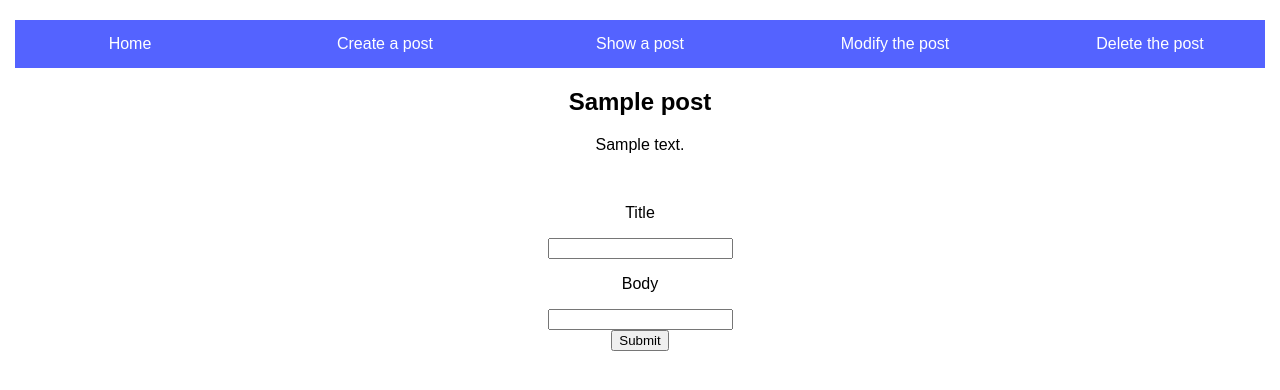
After one commit to VladimirFerko/API-assignment, a Flask app: page /modify/post/1 in a window 1280 px wide. The commit adds this page. Shown: the top 390 px of the page. Run offline with Flask 2, Linux system fonts and the light colour scheme; tables that the repository leaves empty hold one stand-in row (values such as "Sample post").

Commit message:
finished project

```diff
--- a/app.py
+++ b/app.py
@@ -1,25 +1,30 @@
-from flask import Flask, render_template, url_for
+from ast import Delete
+from re import X
+from flask import Flask, render_template, url_for, request, redirect, flash
 from flask_sqlalchemy import SQLAlchemy
-from datetime import datetime
+import jinja2
+from forms import CreatePostForm, IdSubmitForm, ModifyForm, ModifyPostForm
+import requests
+
 
 # creating an instance of class Flask
 app = Flask(__name__)
 
-# added database
+# configuration
+app.config['SECRET_KEY'] = 'bedd54fa8a539ff68972ab70e36df261'
 app.config['SQLALCHEMY_DATABASE_URI'] = 'sqlite:///posts.db'
 
 # initialized the database
 db = SQLAlchemy(app)
 
-# creating a model (SQL table)
+# creating a model (SQL table) with the columns
 class Posts(db.Model):
     id = db.Column(db.Integer, primary_key = True)
-    userId = db.Column(db.Integer, nullable = False, unique = True)
+    userId = db.Column(db.Integer, nullable = False)
     title = db.Column(db.String(50), nullable = False)
     body = db.Column(db.String(200), nullable = False)
-    created_at = db.Column(db.DateTime, default = datetime.utcnow)
 
-    # method for returning an existing models
+    # method for returning an existing elements
     def __repr__(self):
         return f'title - {self.title}'
 
@@ -30,17 +35,157 @@ class Posts(db.Model):
 def home():
     return render_template('index.html')
 
-@app.route('/create')
+
+# app route for creating a post
+@app.route('/create', methods = ['GET', 'POST'])
 def create():
-    return render_template('create.html')
+    # creating forms and waiting for user to submit
+    form = CreatePostForm()
+    if form.validate_on_submit():
+        # getting data
+        data = form.data
+        user = requests.get('https://jsonplaceholder.typicode.com/posts', params = {"userId": f"{data['user_id']}"}).json()
+        # checking if the user does exist
+        if len(user) == 0:
+            return render_template('create.html', form = form, data = "I am sorry, this user does not exist")
+        else:
+            # adding him into a database and redirecting to a home page
+            new_post = Posts(userId = data['user_id'], title = data['title'], body = data['body'])
+            db.session.add(new_post)
+            db.session.commit()
+            return redirect(url_for('home'))
 
-@app.route('/modify')
+
+    try:
+        return render_template('create.html', form = form, data = data)
+    except UnboundLocalError:
+        return render_template('create.html', form = form)
+
+
+
+@app.route('/modify', methods = ['POST', 'GET'])
 def modify():
-    return render_template('modify.html')
+    form = ModifyForm()
 
-@app.route('/show')
+    # modify branch
+    if form.validate_on_submit():
+        id_post = form.data['id_post']
+        try:
+            update = Posts.query.filter_by(id = int(id_post)).first()
+        except ValueError:
+            return render_template('modify.html', form = form, print = 'Id can be only in numeric type')
+
+
+        if not update:
+            return render_template('modify.html', form = form, print = f"There is no post with id '{id_post}'")
+
+
+
+        return redirect(url_for('modify_post', num = id_post))
+
+
+
+
+
+
+    return render_template('modify.html', form = form)
+
+
+@app.route('/modify/post/<int:num>', methods = ['POST', 'GET'])
+def modify_post(num):
+    db_post = Posts.query.filter_by(id = int(num)).first()
+    form = ModifyPostForm()
+    if form.validate_on_submit():
+        update = Posts.query.filter_by(id = int(num)).first()
+        update.title = form.data['title']
+        update.body = form.data['body']
+        db.session.commit()
+
+        return redirect(url_for('home'))
+
+
+
+    return render_template('modify_post.html', title = db_post, form = form)
+
+
+
+@app.route('/delete', methods = ['POST','GET'])
+def delete():
+    form = ModifyForm()
+    id_post = form.data['id_post']
+
+
+    # delete branch
+    if form.validate_on_submit():
+        # getting post informations from the database
+        try:
+            db_post = Posts.query.filter_by(id = int(id_post)).first()
+        except ValueError:
+            return render_template('modify.html', form = form, print = 'Id can be only in numeric type')
+
+        if not db_post:
+            return render_template('modify.html', form = form, print = f'I am sorry, element with id "{id_post}" does not exist')
+
+        db.session.delete(db_post)
+        db.session.commit()
+
+
+        return render_template('index.html')
+
+
+    return render_template('delete.html', form = form)
+
+# route for selecting which one post do you want to see
+@app.route('/show', methods = ['GET', 'POST'])
 def show():
-    return render_template('show.html')
+    # creating forms and waiting to submit
+    form = IdSubmitForm()
+    if form.validate_on_submit():
+        # getting data
+        num = form.data['id_post']
+        posts = Posts.query.all()
+
+        # checking if the users demand is in the database
+        try:
+            for item in posts:
+                if int(item.id) == int(num):
+                    # redirecting to show user his demand
+                    return redirect(url_for('show_post', num = int(num)))
+        except ValueError:
+            # rendering web to tell user he is seeking for sth what is not existing the database
+            return render_template('show.html', form = form, title = 'ID can be only a numeric value')
+
+        # getting request from external API
+        post = requests.get(f'https://jsonplaceholder.typicode.com/posts/{num}').json()
+
+        # checking if the post is present in the database
+        if len(post) == 0:
+            return render_template('show.html', form = form, title = f'I am sorry, there is no post with id "{num}"')
+
+        # redirecting to show user his demand
+        return redirect(url_for('show_post', num = int(num)))
+
+
+    # first web page opening (asking for user input)
+    return render_template('show.html', form = form)
+
+
+@app.route('/show/posts/<int:num>')
+def show_post(num):
+
+    # checking database
+    posts = Posts.query.all()
+    for item in posts:
+        if int(item.id) == int(num):
+            return render_template('show_post.html', title = item.title, body = item.body)
+
+
+
+    # case i dont have any post in my database API method
+    post = requests.get(f'https://jsonplaceholder.typicode.com/posts/{num}').json()
+    return render_template('show_post.html', title = post['title'], body = post['body'])
+
+
 
 
 
--- /dev/null
+++ b/forms.py
@@ -0,0 +1,25 @@
+from flask_wtf import FlaskForm
+from wtforms import StringField, SubmitField
+from wtforms.validators import DataRequired, Length
+
+class IdSubmitForm(FlaskForm):
+    id_post = StringField('Id',
+            validators=[DataRequired(), Length(min = 1, max = 3)])
+    submit = SubmitField('Submit')
+
+
+class CreatePostForm(FlaskForm):
+    user_id = StringField('user_Id', validators=[DataRequired(), Length(min = 1, max = 3)])
+    title = StringField('title', validators=[DataRequired(), Length(min = 1, max = 25)])
+    body = StringField('body', validators=[DataRequired(), Length(min = 1, max = 150)])
+    submit = SubmitField('Submit')
+
+class ModifyForm(FlaskForm):
+    id_post = StringField('id_post',
+            validators=[DataRequired(), Length(min = 1, max = 3)])
+    modify = SubmitField('Modify')
+
+class ModifyPostForm(FlaskForm):
+    title = StringField('title', validators=[DataRequired(), Length(min = 1, max = 25)])
+    body = StringField('body', validators=[DataRequired(), Length(min = 1, max = 150)])
+    submit = SubmitField('Submit')
--- a/templates/base.html
+++ b/templates/base.html
@@ -12,9 +12,14 @@
         <li><a href="/create">Create a post</a></li>
         <li><a href="/show">Show a post</a></li>
         <li><a href="/modify">Modify the post</a></li>
+        <li><a href="/delete">Delete the post</a></li>
     </ul>
     <section  class="main">
-        <h1>{% block header %} {% endblock %}</h1>
+        {% block body %}
+
+
+        {% endblock %}
+
     </section>
 
 </body>
--- /dev/null
+++ b/templates/modify_post.html
@@ -0,0 +1,25 @@
+{% extends "base.html" %}
+
+{% block content%} {{title.title}} {% endblock%}
+
+
+{% block body %}
+
+<h1>{{title.title}}</h1>
+<p>{{title.body}}</p>
+<br>
+
+<form action = "" method="POST">
+    {{ form.hidden_tag() }}
+    <p>Title</p>
+    {{ form.body() }}
+    <br>
+    <p>Body</p>
+    {{ form.title() }}
+    <br>
+    {{ form.submit() }}
+</form>
+
+
+
+{% endblock %}
```
Also changed, not shown: templates/create.html (+20 -1 lines), templates/delete.html (added, +15 -0 lines), templates/index.html (+7 -1 lines), templates/modify.html (+16 -1 lines), templates/show.html (+17 -1 lines), templates/show_post.html (added, +12 -0 lines), posts.db, 2 other files.
